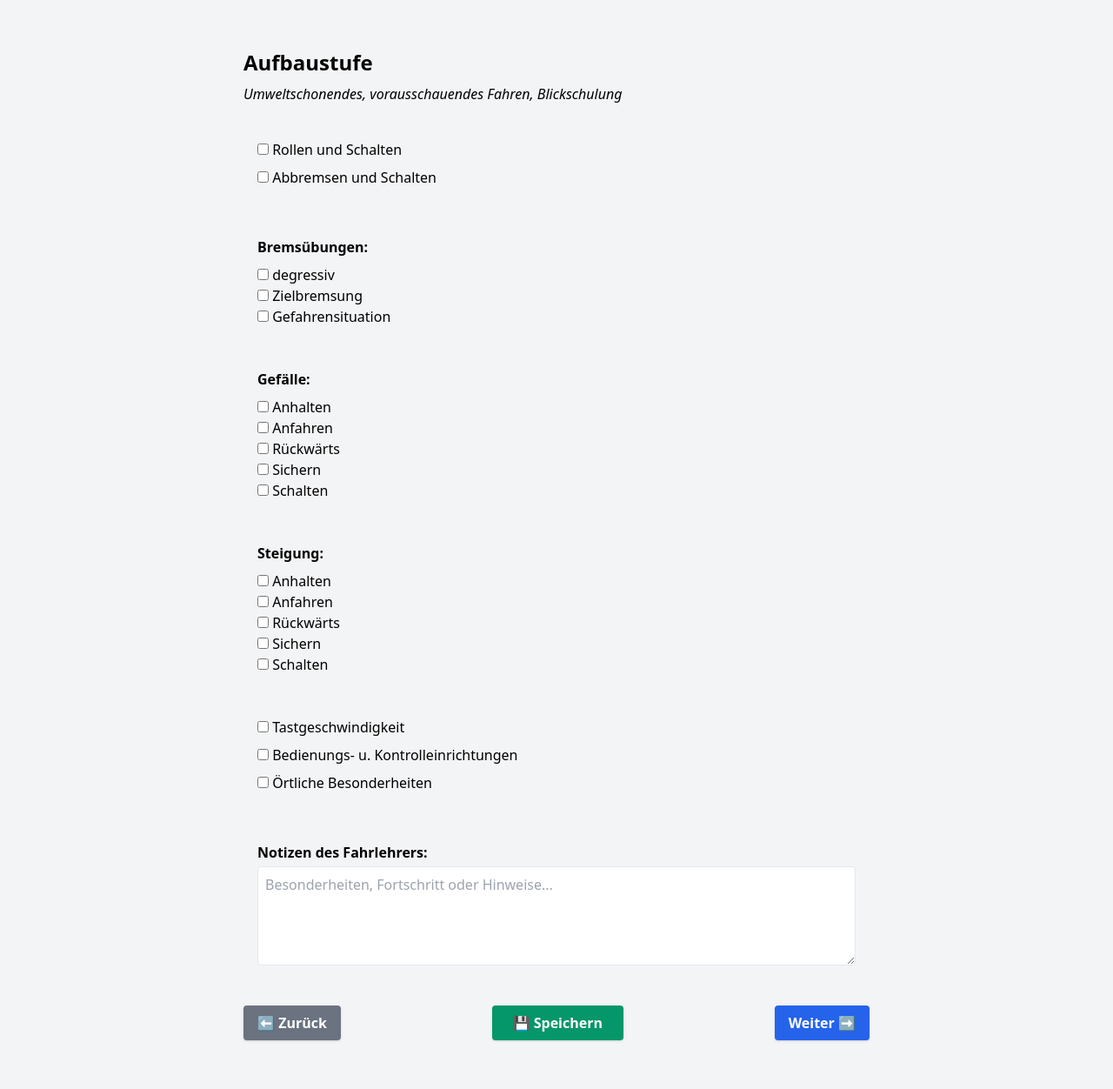
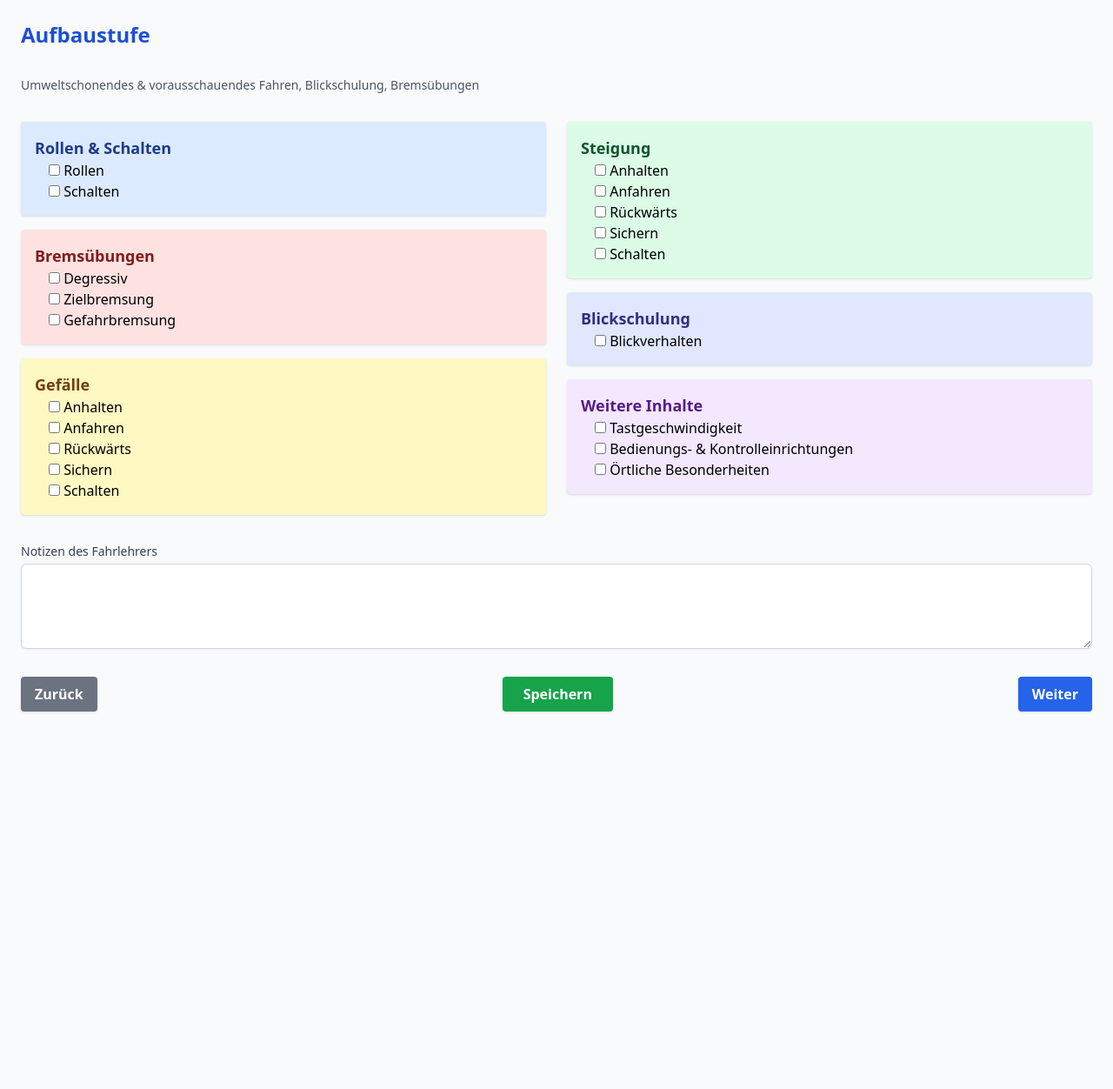
Before and after one commit to eyfahrlehrer/schuelerakte, a Flask app: template templates/aufbaustufe.html in a window 1280 px wide. Shown: the whole page at 87% size. After the commit the page ends 819 px from the top, so only its background shows below. Run offline with Flask 3, Linux system fonts and the light colour scheme; the template is opened without the code that fills it, so the values that code supplies are empty; some libraries are stand-ins or nearby versions.

Commit message:
Update aufbaustufe.html

```diff
--- a/templates/aufbaustufe.html
+++ b/templates/aufbaustufe.html
@@ -2,75 +2,95 @@
 <html lang="de">
 <head>
   <meta charset="UTF-8">
-  <title>Aufbaustufe – Ausbildungsdiagrammkarte</title>
-  <link href="https://cdn.jsdelivr.net/npm/tailwindcss@2.2.19/dist/tailwind.min.css" rel="stylesheet">
+  <title>Aufbaustufe</title>
+  <script src="https://cdn.tailwindcss.com"></script>
 </head>
-<body class="bg-gray-100 p-8">
-  <div class="max-w-3xl mx-auto p-6">
-    <h1 class="text-2xl font-bold mb-2 text-amber-700">Aufbaustufe</h1>
-    <p class="mb-6 italic text-amber-700">Umweltschonendes, vorausschauendes Fahren, Blickschulung</p>
+<body class="bg-gray-50 p-6">
+  <form method="POST" class="space-y-8">
+    <h1 class="text-2xl font-bold text-blue-700">Aufbaustufe</h1>
+    <p class="text-sm text-gray-600 mb-4">Umweltschonendes &amp; vorausschauendes Fahren, Blickschulung, Bremsübungen</p>
 
-    <form method="POST">
-
-      <div class="bg-amber-500 p-4 rounded mb-4">
-        <label class="block mb-2"><input type="checkbox" name="rollen"> Rollen und Schalten</label>
-        <label class="block mb-2"><input type="checkbox" name="abbremsen"> Abbremsen und Schalten</label>
+    <div class="grid grid-cols-1 md:grid-cols-2 gap-6">
+      <!-- SPALTE 1 -->
+      <div class="space-y-4">
+        <!-- Rollen und Schalten -->
+        <div class="bg-blue-100 p-4 rounded shadow">
+          <h2 class="font-semibold text-lg text-blue-900">Rollen & Schalten</h2>
+          <div class="ml-4 space-y-2">
+            <label><input type="checkbox" name="rollen"> Rollen</label><br>
+            <label><input type="checkbox" name="schalten"> Schalten</label>
+          </div>
         </div>
 
-      <div class="bg-amber-500 p-4 rounded mb-4">
-        <p class="font-semibold mb-2">Bremsübungen:</p>
-        <label class="block"><input type="checkbox" name="brems_degressiv"> degressiv</label>
-        <label class="block"><input type="checkbox" name="brems_ziel"> Zielbremsung</label>
-        <label class="block"><input type="checkbox" name="brems_gefahr"> Gefahrensituation</label>
+        <!-- Bremsübungen -->
+        <div class="bg-red-100 p-4 rounded shadow">
+          <h2 class="font-semibold text-lg text-red-900">Bremsübungen</h2>
+          <div class="ml-4 space-y-2">
+            <label><input type="checkbox" name="bremsen_degressiv"> Degressiv</label><br>
+            <label><input type="checkbox" name="zielbremsung"> Zielbremsung</label><br>
+            <label><input type="checkbox" name="gefahrbremsung"> Gefahrbremsung</label>
+          </div>
         </div>
 
-      <div class="bg-amber-500 p-4 rounded mb-4">
-        <p class="font-semibold mb-2">Gefälle:</p>
-        <label class="block"><input type="checkbox" name="g_anh"> Anhalten</label>
-        <label class="block"><input type="checkbox" name="g_anf"> Anfahren</label>
-        <label class="block"><input type="checkbox" name="g_rueck"> Rückwärts</label>
-        <label class="block"><input type="checkbox" name="g_sichern"> Sichern</label>
-        <label class="block"><input type="checkbox" name="g_schalten"> Schalten</label>
+        <!-- Gefälle -->
+        <div class="bg-yellow-100 p-4 rounded shadow">
+          <h2 class="font-semibold text-lg text-yellow-900">Gefälle</h2>
+          <div class="ml-4 space-y-2">
+            <label><input type="checkbox" name="gefaelle_anhalten"> Anhalten</label><br>
+            <label><input type="checkbox" name="gefaelle_anfahren"> Anfahren</label><br>
+            <label><input type="checkbox" name="gefaelle_rueckwaerts"> Rückwärts</label><br>
+            <label><input type="checkbox" name="gefaelle_sichern"> Sichern</label><br>
+            <label><input type="checkbox" name="gefaelle_schalten"> Schalten</label>
+          </div>
+        </div>
       </div>
 
-      <div class="bg-amber-500 p-4 rounded mb-4">
-        <p class="font-semibold mb-2">Steigung:</p>
-        <label class="block"><input type="checkbox" name="s_anh"> Anhalten</label>
-        <label class="block"><input type="checkbox" name="s_anf"> Anfahren</label>
-        <label class="block"><input type="checkbox" name="s_rueck"> Rückwärts</label>
-        <label class="block"><input type="checkbox" name="s_sichern"> Sichern</label>
-        <label class="block"><input type="checkbox" name="s_schalten"> Schalten</label>
+      <!-- SPALTE 2 -->
+      <div class="space-y-4">
+        <!-- Steigung -->
+        <div class="bg-green-100 p-4 rounded shadow">
+          <h2 class="font-semibold text-lg text-green-900">Steigung</h2>
+          <div class="ml-4 space-y-2">
+            <label><input type="checkbox" name="steigung_anhalten"> Anhalten</label><br>
+            <label><input type="checkbox" name="steigung_anfahren"> Anfahren</label><br>
+            <label><input type="checkbox" name="steigung_rueckwaerts"> Rückwärts</label><br>
+            <label><input type="checkbox" name="steigung_sichern"> Sichern</label><br>
+            <label><input type="checkbox" name="steigung_schalten"> Schalten</label>
+          </div>
         </div>
 
-      <div class="bg-amber-500 p-4 rounded mb-4">
-        <label class="block mb-2"><input type="checkbox" name="tastgeschwindigkeit"> Tastgeschwindigkeit</label>
-        <label class="block mb-2"><input type="checkbox" name="kontrolleinrichtungen"> Bedienungs- u. Kontrolleinrichtungen</label>
-        <label class="block mb-2"><input type="checkbox" name="besonderheiten"> Örtliche Besonderheiten</label>
+        <!-- Blickschulung -->
+        <div class="bg-indigo-100 p-4 rounded shadow">
+          <h2 class="font-semibold text-lg text-indigo-900">Blickschulung</h2>
+          <div class="ml-4 space-y-2">
+            <label><input type="checkbox" name="blickschulung"> Blickverhalten</label>
+          </div>
         </div>
 
-      <div class="bg-amber-500 p-4 rounded mb-6">
-        <label for="notizen" class="block font-semibold mb-1">Notizen des Fahrlehrers:</label>
-        <textarea name="notizen" id="notizen" rows="4" class="w-full border p-2 rounded" placeholder="Besonderheiten, Fortschritt oder Hinweise..."></textarea>
+        <!-- Weitere -->
+        <div class="bg-purple-100 p-4 rounded shadow">
+          <h2 class="font-semibold text-lg text-purple-900">Weitere Inhalte</h2>
+          <div class="ml-4 space-y-2">
+            <label><input type="checkbox" name="tastgeschwindigkeit"> Tastgeschwindigkeit</label><br>
+            <label><input type="checkbox" name="bedienung_kontrolle"> Bedienungs- & Kontrolleinrichtungen</label><br>
+            <label><input type="checkbox" name="oertliche_besonderheiten"> Örtliche Besonderheiten</label>
+          </div>
+        </div>
+      </div>
     </div>
 
-      <!-- Navigationsleiste -->
-<div class="mt-6 flex flex-col md:flex-row justify-between items-center gap-4">
-  <!-- Zurück -->
-  <a href="{{ url_for('grundstufe') }}" class="bg-gray-500 hover:bg-gray-600 text-white font-semibold py-2 px-4 rounded shadow w-full md:w-auto text-center">
-    ⬅️ Zurück
-  </a>
+    <!-- Notizen -->
+    <div>
+      <label for="notizen" class="block text-sm font-medium text-gray-700 mt-6">Notizen des Fahrlehrers</label>
+      <textarea name="notizen" rows="4" class="mt-1 block w-full border border-gray-300 rounded-md shadow-sm"></textarea>
+    </div>
 
-  <!-- Speichern -->
-  <button type="submit" class="bg-green-600 hover:bg-green-700 text-white font-semibold py-2 px-6 rounded shadow w-full md:w-auto">
-    💾 Speichern
-  </button>
-
-  <!-- Weiter -->
-  <a href="{{ url_for('leistungsstufe') }}" class="bg-blue-600 hover:bg-blue-700 text-white font-semibold py-2 px-4 rounded shadow w-full md:w-auto text-center">
-    Weiter ➡️
-  </a>
+    <!-- Navigation -->
+    <div class="flex flex-col md:flex-row justify-between items-center gap-4 mt-6">
+      <a href="{{ url_for('grundstufe') }}" class="bg-gray-500 hover:bg-gray-600 text-white font-semibold py-2 px-4 rounded shadow w-full md:w-auto text-center">Zurück</a>
+      <button type="submit" class="bg-green-600 hover:bg-green-700 text-white font-semibold py-2 px-6 rounded shadow w-full md:w-auto">Speichern</button>
+      <a href="{{ url_for('leistungsstufe') }}" class="bg-blue-600 hover:bg-blue-700 text-white font-semibold py-2 px-4 rounded shadow w-full md:w-auto text-center">Weiter</a>
     </div>
   </form>
-  </div>
 </body>
 </html>
```
Lines whose indentation alone changed are shown as unchanged.
